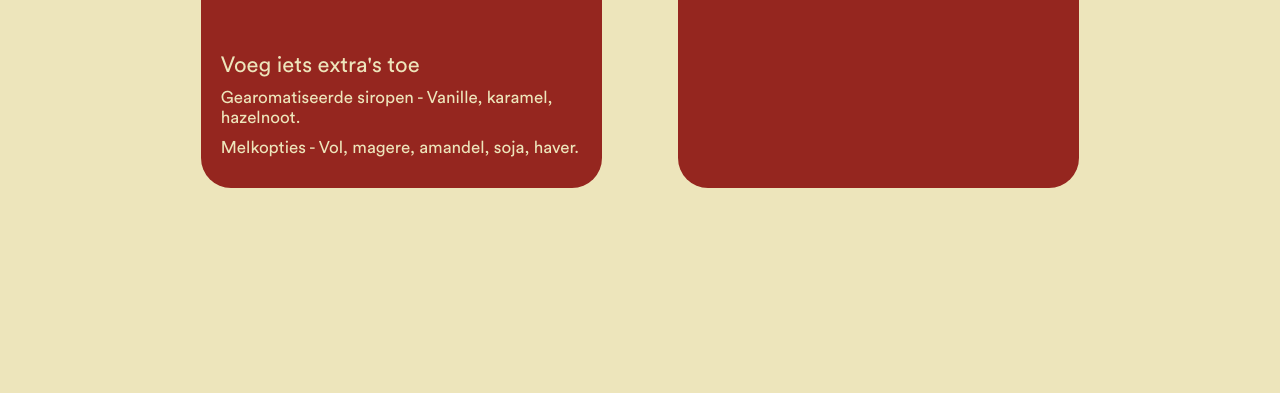
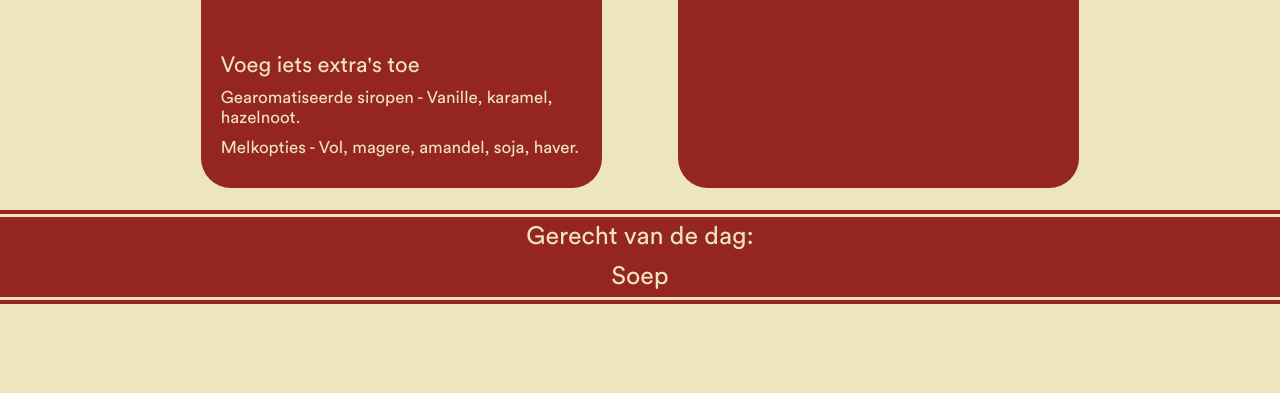
Before and after one commit to StefanSpitse4pm/OUI, a PHP site: page /html/menu.html in a window 1280 px wide. Shown: the part 1035-1428 px from the top of the page. Before the commit the page ends 1223 px from the top, so only its background shows below. Run offline with PHP 8.4, Linux system fonts and the light colour scheme.

Commit message:
Begin gemaakt aan menu van de dag

```diff
--- a/css/menu.css
+++ b/css/menu.css
@@ -137,19 +137,68 @@
 }
 
 
+.menuOfDay
+{
+    display: grid;
+    grid-column: 1/6;
+    grid-row: 6/7;
+    grid-template-columns: 1fr 1fr 1fr;
+    grid-template-rows: 0.25fr 0.25fr 3fr 3fr 0.25fr 0.25fr;
+    min-height: auto;
+    background-color: var(--red);
+    color: var(--yellow);
+}
 
+.whiteRowUp
+{
+    grid-column: 1/4;
+    grid-row: 2/3;
+    background-color: var(--yellow);
+}
+
+.whiteRowDown
+{
+    grid-column: 1/4;
+    grid-row: 5/6;
+    background-color: var(--yellow);
+}
+
+.menuOfDayContentUp
+{
+    grid-column: 2/3;
+    grid-row: 3/4;
+    font-family: "Circular";
+    text-align: center;
+    font-size: 25px;
+    max-height: 10px;
+    margin: 5px;
+}
+
+.menuOfDayContentDown
+{
+    grid-column: 2/3;
+    grid-row: 4/5;
+    font-family: "Circular";
+    text-align: center;
+    font-size: 25px;
+    max-height: 10px;
+    margin: 5px;
+    padding-bottom: 20px;
+}
 
 
 
 .backgroundMenu
 {
     grid-template-columns: 2fr 4fr 0.75fr 4fr 2fr;
-    grid-template-rows: 1fr 0.5fr 0.125fr 5fr 0.25fr 0.125fr 0.5fr;
+    grid-template-rows: 1fr 0.5fr 0.125fr 5fr 0.125fr 0.4fr 0.5fr;
     display: grid;
     background-color: var(--yellow);
     min-height: 100vh;
     padding: 0px 0px;
 }
+
+
 
 h1
 {
--- a/html/menu.html
+++ b/html/menu.html
@@ -16,6 +16,7 @@
             </div>
                 <div class="koffieDrankenDown">
                     <div class="koffieContentDown">
+
                         <p class="bigger"> Espresso </p>
 
                         <p class="regular">Rijk en gedurfd, een klassiek shot espresso.</p>
@@ -42,14 +43,17 @@
 
 
                         <p class="bigger"> Macchiato </p>
+
                         <p class="regular">Espresso met een klodder opgeschuimde melk.</p>
 
 
                         <p class="bigger"> Warme chocolademelk </p>
+
                         <p class="regular">Fluweelzacht, gemaakt met echte chocolade.</p>
 
 
                         <p class="bigger"> Theeselectie </p>
+
                         <p class="regular">Een verscheidenheid aan fijne theesoorten, waaronder Earl Grey, Kamille en Groene thee.</p>
 
 
@@ -106,8 +110,16 @@
                         <p class="bigger">Financiers</p>
 
                         <p class="regular">Kleine amandelkoekjes, perfect bij de koffie.</p>
+                    </div>
                 </div>
-            </div>
+
+                <div class="menuOfDay">
+                    <div class="whiteRowUp"></div>
+                    <p class="menuOfDayContentUp">Gerecht van de dag:</p>
+                    <p class="menuOfDayContentDown">Soep</p>
+                    <div class="whiteRowDown"></div>
+
+                </div>
         </div>
     </main>
 
```
